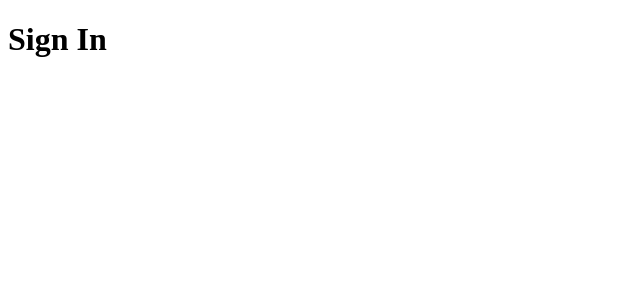
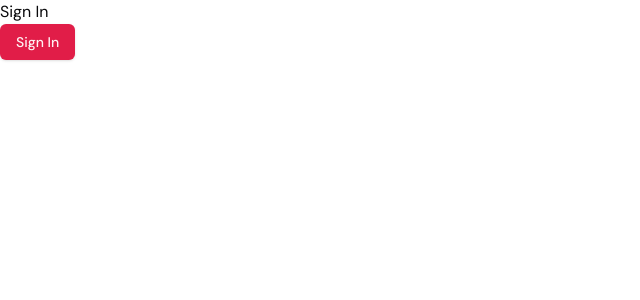
Before and after one commit to BenSuzarte/aurora-tech-client, a React (Vite) app: page / in a window 1280 px wide. Shown: the top 300 px of the page, without its empty margins (0-640 px from the left). Built offline with nearby package versions, Linux system fonts and the light colour scheme.

Commit message:
feat: add theme and first component

```diff
--- a/index.html
+++ b/index.html
@@ -4,6 +4,9 @@
     <meta charset="UTF-8" />
     <link rel="icon" type="image/svg+xml" href="/vite.svg" />
     <meta name="viewport" content="width=device-width, initial-scale=1.0" />
+    <link rel="preconnect" href="https://fonts.googleapis.com">
+    <link rel="preconnect" href="https://fonts.gstatic.com" crossorigin>
+    <link href="https://fonts.googleapis.com/css2?family=DM+Sans:ital,opsz,wght@0,9..40,100..1000;1,9..40,100..1000&display=swap" rel="stylesheet">
     <title>Aurora Tech</title>
   </head>
   <body>
--- a/package.json
+++ b/package.json
@@ -11,6 +11,7 @@
   },
   "dependencies": {
     "@radix-ui/react-icons": "^1.3.0",
+    "@radix-ui/react-slot": "^1.0.2",
     "class-variance-authority": "^0.7.0",
     "clsx": "^2.1.1",
     "react": "^18.2.0",
@@ -22,13 +23,8 @@
     "@types/node": "^20.14.2",
     "@types/react": "^18.2.66",
     "@types/react-dom": "^18.2.22",
-    "@typescript-eslint/eslint-plugin": "^7.2.0",
-    "@typescript-eslint/parser": "^7.2.0",
     "@vitejs/plugin-react": "^4.2.1",
     "autoprefixer": "^10.4.19",
-    "eslint": "^8.57.0",
-    "eslint-plugin-react-hooks": "^4.6.0",
-    "eslint-plugin-react-refresh": "^0.4.6",
     "postcss": "^8.4.38",
     "tailwindcss": "^3.4.4",
     "typescript": "^5.2.2",
--- /dev/null
+++ b/src/components/ui/button.tsx
@@ -0,0 +1,57 @@
+import * as React from "react"
+import { Slot } from "@radix-ui/react-slot"
+import { cva, type VariantProps } from "class-variance-authority"
+
+import { cn } from "@/lib/utils"
+
+const buttonVariants = cva(
+  "inline-flex items-center justify-center whitespace-nowrap rounded-md text-sm font-medium transition-colors focus-visible:outline-none focus-visible:ring-1 focus-visible:ring-ring disabled:pointer-events-none disabled:opacity-50",
+  {
+    variants: {
+      variant: {
+        default:
+          "bg-primary text-primary-foreground shadow hover:bg-primary/90",
+        destructive:
+          "bg-destructive text-destructive-foreground shadow-sm hover:bg-destructive/90",
+        outline:
+          "border border-input bg-background shadow-sm hover:bg-accent hover:text-accent-foreground",
+        secondary:
+          "bg-secondary text-secondary-foreground shadow-sm hover:bg-secondary/80",
+        ghost: "hover:bg-accent hover:text-accent-foreground",
+        link: "text-primary underline-offset-4 hover:underline",
+      },
+      size: {
+        default: "h-9 px-4 py-2",
+        sm: "h-8 rounded-md px-3 text-xs",
+        lg: "h-10 rounded-md px-8",
+        icon: "h-9 w-9",
+      },
+    },
+    defaultVariants: {
+      variant: "default",
+      size: "default",
+    },
+  }
+)
+
+export interface ButtonProps
+  extends React.ButtonHTMLAttributes<HTMLButtonElement>,
+    VariantProps<typeof buttonVariants> {
+  asChild?: boolean
+}
+
+const Button = React.forwardRef<HTMLButtonElement, ButtonProps>(
+  ({ className, variant, size, asChild = false, ...props }, ref) => {
+    const Comp = asChild ? Slot : "button"
+    return (
+      <Comp
+        className={cn(buttonVariants({ variant, size, className }))}
+        ref={ref}
+        {...props}
+      />
+    )
+  }
+)
+Button.displayName = "Button"
+
+export { Button, buttonVariants }
--- a/src/global.css
+++ b/src/global.css
@@ -2,69 +2,55 @@
   @tailwind components;
   @tailwind utilities;
 
+
 @layer base {
   :root {
+    --font-family-dmsans: 'DM Sans';
     --background: 0 0% 100%;
     --foreground: 240 10% 3.9%;
-
     --card: 0 0% 100%;
     --card-foreground: 240 10% 3.9%;
-
     --popover: 0 0% 100%;
     --popover-foreground: 240 10% 3.9%;
-
-      --primary: 240 5.9% 10%;
-      --primary-foreground: 0 0% 98%;
-
+    --primary: 346.8 77.2% 49.8%;
+    --primary-foreground: 355.7 100% 97.3%;
     --secondary: 240 4.8% 95.9%;
     --secondary-foreground: 240 5.9% 10%;
-
     --muted: 240 4.8% 95.9%;
     --muted-foreground: 240 3.8% 46.1%;
-
     --accent: 240 4.8% 95.9%;
     --accent-foreground: 240 5.9% 10%;
-
     --destructive: 0 84.2% 60.2%;
     --destructive-foreground: 0 0% 98%;
-
     --border: 240 5.9% 90%;
     --input: 240 5.9% 90%;
-      --ring: 240 10% 3.9%;
-
+    --ring: 346.8 77.2% 49.8%;
     --radius: 0.5rem;
   }
 
   .dark {
-      --background: 240 10% 3.9%;
-      --foreground: 0 0% 98%;
-
-      --card: 240 10% 3.9%;
-      --card-foreground: 0 0% 98%;
-
-      --popover: 240 10% 3.9%;
-      --popover-foreground: 0 0% 98%;
-
-      --primary: 0 0% 98%;
-      --primary-foreground: 240 5.9% 10%;
-
+    --background: 20 14.3% 4.1%;
+    --foreground: 0 0% 95%;
+    --card: 24 9.8% 10%;
+    --card-foreground: 0 0% 95%;
+    --popover: 0 0% 9%;
+    --popover-foreground: 0 0% 95%;
+    --primary: 346.8 77.2% 49.8%;
+    --primary-foreground: 355.7 100% 97.3%;
     --secondary: 240 3.7% 15.9%;
     --secondary-foreground: 0 0% 98%;
-
-      --muted: 240 3.7% 15.9%;
+    --muted: 0 0% 15%;
     --muted-foreground: 240 5% 64.9%;
-
-      --accent: 240 3.7% 15.9%;
+    --accent: 12 6.5% 15.1%;
     --accent-foreground: 0 0% 98%;
-
     --destructive: 0 62.8% 30.6%;
-      --destructive-foreground: 0 0% 98%;
-
+    --destructive-foreground: 0 85.7% 97.3%;
     --border: 240 3.7% 15.9%;
     --input: 240 3.7% 15.9%;
-      --ring: 240 4.9% 83.9%;
+    --ring: 346.8 77.2% 49.8%;
   }
 }
+
 
   @layer base {
     * {
--- a/src/main.tsx
+++ b/src/main.tsx
@@ -1,6 +1,8 @@
 import React from 'react'
 import ReactDOM from 'react-dom/client'
 import { SignIn } from './pages/SignIn.tsx'
+
+import './global.css'
 
 ReactDOM.createRoot(document.getElementById('root')!).render(
   <React.StrictMode>
--- a/src/pages/SignIn.tsx
+++ b/src/pages/SignIn.tsx
@@ -1,7 +1,10 @@
+import { Button } from "@/components/ui/button"
+
 export function SignIn() {
   return (
     <>
       <h1>Sign In</h1>
+      <Button>Sign In</Button>
     </>
   )
 }
--- a/tailwind.config.js
+++ b/tailwind.config.js
@@ -17,6 +17,9 @@
       },
     },
     extend: {
+      fontFamily: {
+        sans: 'var(--font-family-dmsans)'
+      },
       colors: {
         border: "hsl(var(--border))",
         input: "hsl(var(--input))",
```
Also changed, not shown: .eslintrc.cjs (deleted), 1 other file (tests, documents, lock files or other folders). Lines whose indentation alone changed are shown as unchanged.
